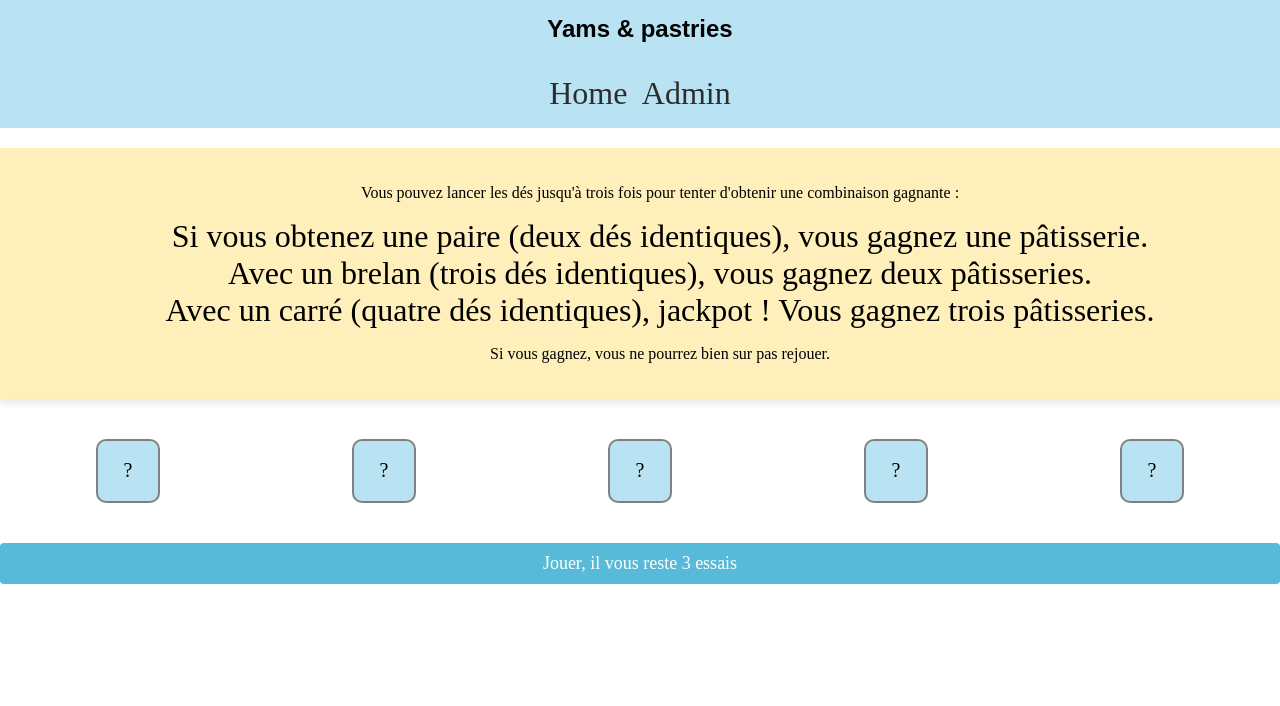
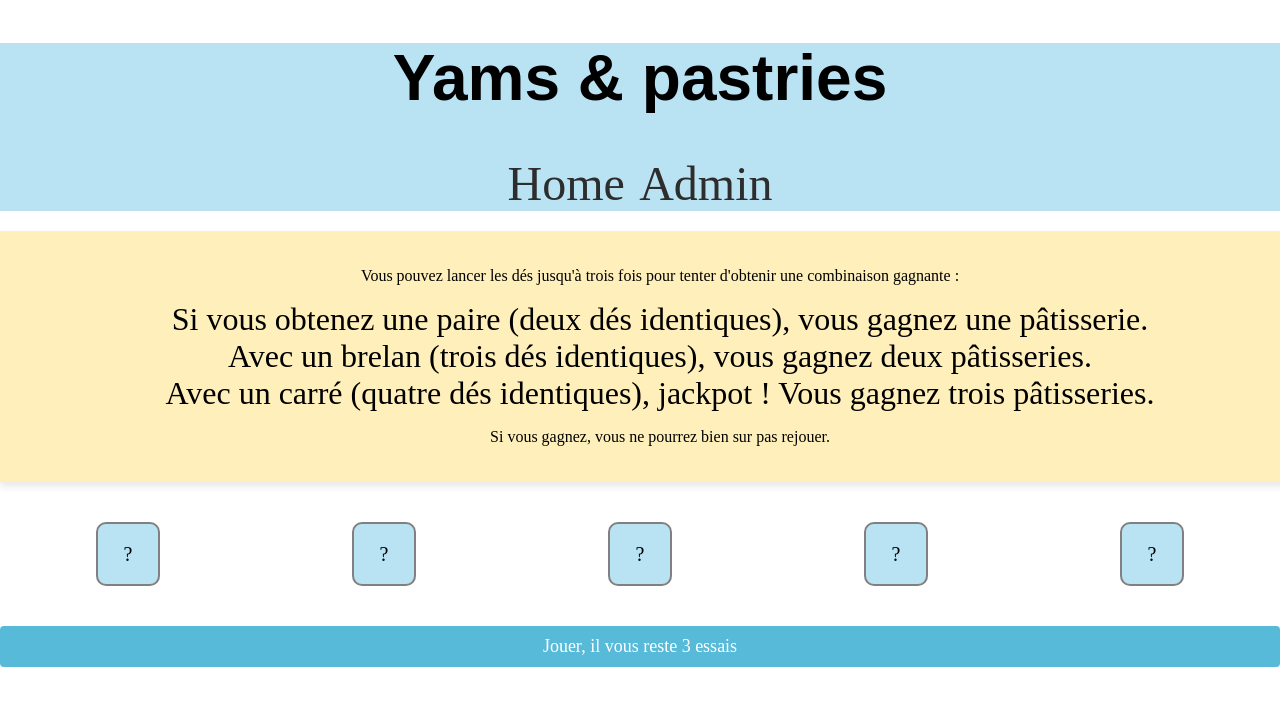
Before and after one commit to Sigma-2000/Yams-app-Thibault-Am-lie, a React (Vite) app in the folder Yams-Pastries-App/: page /game in a window 1280 px wide. Shown: the top 706 px of the page. Built offline with nearby package versions, Linux system fonts and the light colour scheme; no server answers.

Commit message:
fix css navbar

```diff
--- a/Yams-Pastries-App/src/App.css
+++ b/Yams-Pastries-App/src/App.css
@@ -1,36 +1,8 @@
 #root {
   min-width: 100vw;
-  margin: 0 auto;
+  margin: 0;
   padding: 0;
   text-align: center;
-}
-
-.logo {
-  height: 6em;
-  padding: 1.5em;
-  will-change: filter;
-  transition: filter 300ms;
-}
-.logo:hover {
-  filter: drop-shadow(0 0 2em #646cffaa);
-}
-.logo.react:hover {
-  filter: drop-shadow(0 0 2em #61dafbaa);
-}
-
-@keyframes logo-spin {
-  from {
-    transform: rotate(0deg);
-  }
-  to {
-    transform: rotate(360deg);
-  }
-}
-
-@media (prefers-reduced-motion: no-preference) {
-  a:nth-of-type(2) .logo {
-    animation: logo-spin infinite 20s linear;
-  }
 }
 
 .card {
--- a/Yams-Pastries-App/src/components/Navbar.css
+++ b/Yams-Pastries-App/src/components/Navbar.css
@@ -1,5 +1,5 @@
 h1 {
-  font-size: 1.5rem;
+  font-size: 2rem;
   line-height: 1.1;
   font-family: sans-serif;
   text-align: center;
@@ -8,10 +8,6 @@ h1 {
 header {
   background-color: #b9e3f3;
   width: 100%;
-  display: flex;
-  justify-content: center;
-  align-items: center;
-  flex-direction: column;
 }
 
 nav ul {
@@ -22,6 +18,7 @@ nav ul {
 
 nav li {
   margin-right: 0.9rem;
+  font-size: 1.5rem;
 }
 
 nav li:last-child {
@@ -39,3 +36,12 @@ nav li a:hover {
 nav li a.active {
   color: orange;
 }
+
+@media (min-width: 768px) {
+  h1 {
+    font-size: 4rem;
+  }
+  nav li {
+    font-size: 3rem;
+  }
+}
```
